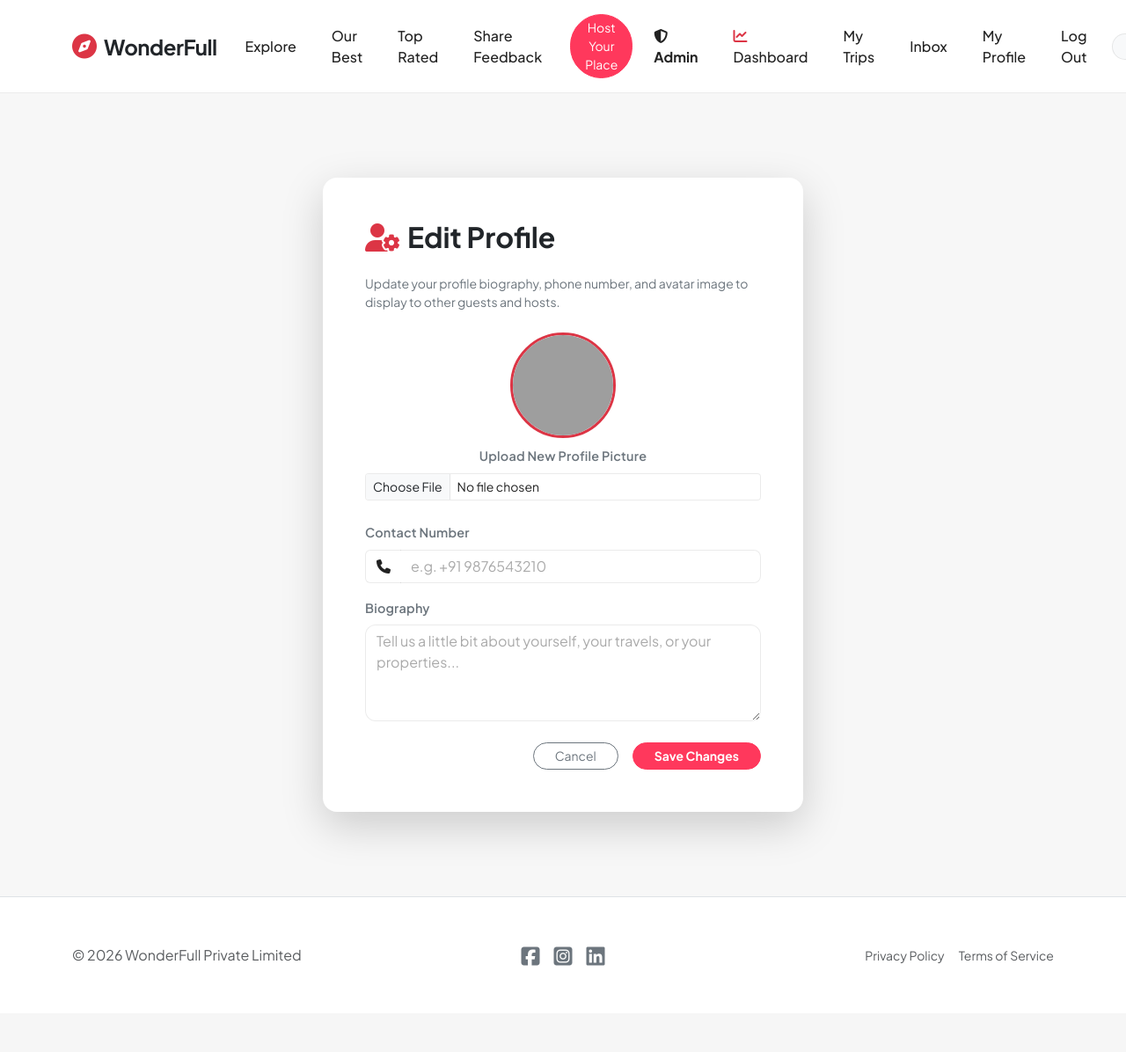
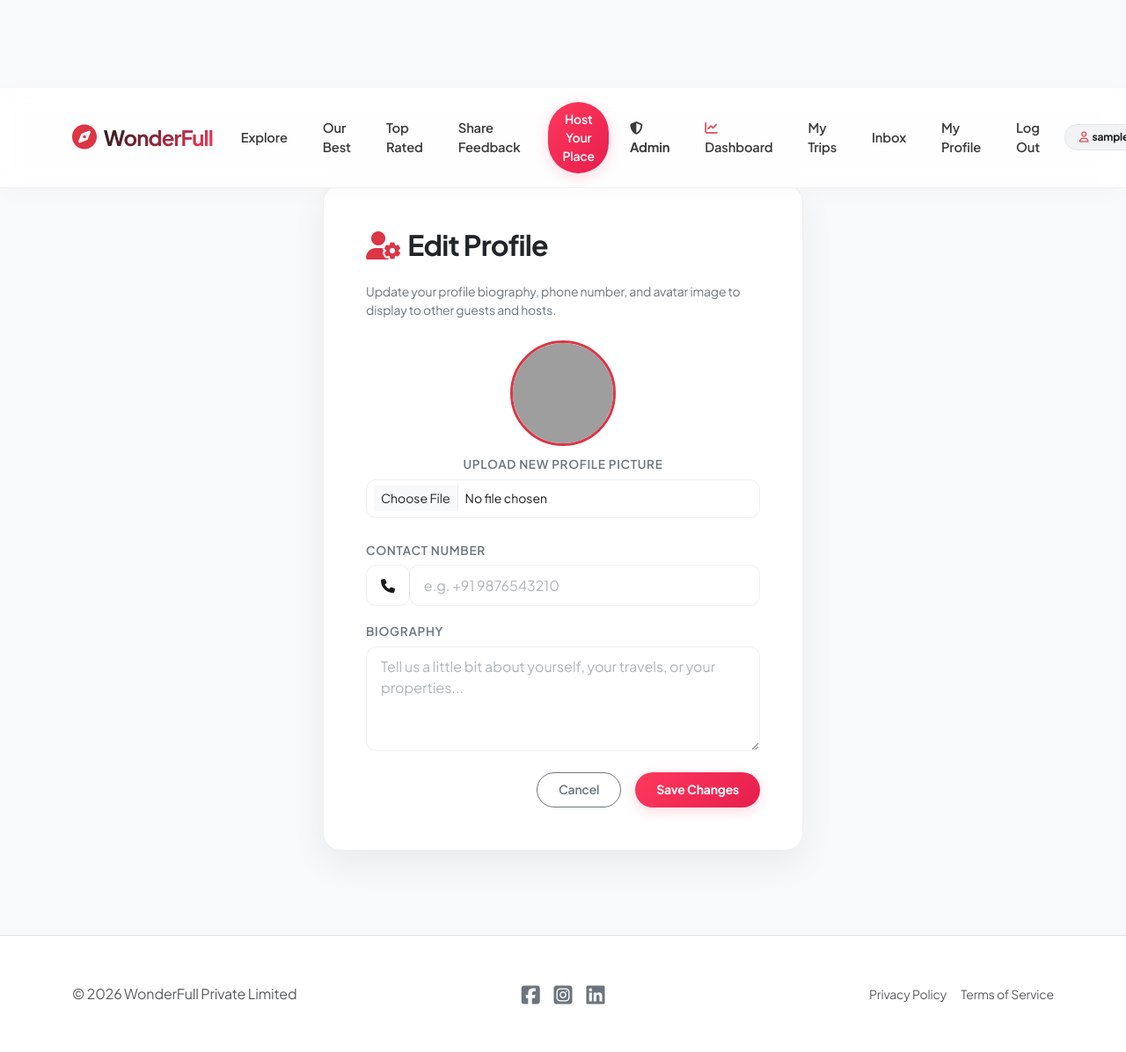
Before and after one commit to Abhayajj/wonderful-hotel, a Node server app: page /profile/edit in a window 1280 px wide. Shown: the whole page at 88% size. Before the commit the page ends 1098 px from the top, so only its background shows below. Run offline with Node 20, Linux system fonts and the light colour scheme; the visitor is signed in with stand-in values (Sample User, id 1); some libraries are stand-ins or nearby versions; grey boxes are pictures that could not be loaded.

Commit message:
feat: improve UI styling with modern theme, glassmorphism, and hover animations

```diff
--- a/public/css/style.css
+++ b/public/css/style.css
@@ -1,42 +1,48 @@
-/* Custom CSS for WonderFull Application */
+/* Custom CSS for WonderFull Application - Premium Design System & UI */
 
 :root {
   --primary-color: #ff385c;
   --primary-hover: #e61e4d;
-  --bg-color: #f7f7f7;
+  --primary-rgb: 255, 56, 92;
+  --bg-color: #f8f9fa;
   --card-bg: #ffffff;
-  --text-dark: #222222;
-  --text-secondary: #717171;
-  --card-shadow: 0 6px 16px rgba(0, 0, 0, 0.08);
-  --transition: all 0.25s cubic-bezier(0.4, 0, 0.2, 1);
-  --border-color: rgba(0, 0, 0, 0.08);
-  --nav-bg: #ffffff;
+  --text-dark: #1a1a1a;
+  --text-secondary: #5e6d77;
+  --card-shadow: 0 8px 30px rgba(0, 0, 0, 0.04);
+  --card-hover-shadow: 0 20px 40px rgba(0, 0, 0, 0.08);
+  --border-color: rgba(0, 0, 0, 0.06);
+  --nav-bg: rgba(255, 255, 255, 0.85);
   --input-bg: #ffffff;
   --footer-bg: #ffffff;
-  --badge-bg: #f8f9fa;
+  --badge-bg: #f1f3f5;
   --card-footer-bg: #ffffff;
   --chat-bubble-self: #ff385c;
   --chat-bubble-other: #ffffff;
   --chat-bg: #f8f9fa;
-  --card-hover-shadow: 0 12px 24px rgba(0, 0, 0, 0.12);
+  --glass-bg: rgba(255, 255, 255, 0.85);
+  --glass-border: rgba(0, 0, 0, 0.06);
+  --glass-blur: blur(12px);
+  --transition: all 0.4s cubic-bezier(0.16, 1, 0.3, 1);
 }
 
 [data-theme="dark"], [data-bs-theme="dark"] {
-  --bg-color: #0e0e0e;
-  --card-bg: #181818;
+  --bg-color: #0c0d0e;
+  --card-bg: #141517;
   --text-dark: #f3f4f6;
   --text-secondary: #9ca3af;
-  --card-shadow: 0 6px 20px rgba(0, 0, 0, 0.4);
-  --border-color: rgba(255, 255, 255, 0.08);
-  --nav-bg: #141414;
-  --input-bg: #222222;
-  --footer-bg: #141414;
-  --badge-bg: #222222;
-  --card-footer-bg: #1c1c1c;
+  --card-shadow: 0 8px 30px rgba(0, 0, 0, 0.25);
+  --card-hover-shadow: 0 20px 45px rgba(0, 0, 0, 0.45);
+  --border-color: rgba(255, 255, 255, 0.06);
+  --nav-bg: rgba(20, 21, 23, 0.85);
+  --input-bg: #1e2022;
+  --footer-bg: #101112;
+  --badge-bg: #1a1c1e;
+  --card-footer-bg: #17181a;
   --chat-bubble-self: #ff385c;
-  --chat-bubble-other: #242424;
-  --chat-bg: #121212;
-  --card-hover-shadow: 0 12px 30px rgba(0, 0, 0, 0.6);
+  --chat-bubble-other: #1f2124;
+  --chat-bg: #0a0b0c;
+  --glass-bg: rgba(20, 21, 23, 0.85);
+  --glass-border: rgba(255, 255, 255, 0.06);
 }
 
 html, body {
@@ -45,6 +51,7 @@
   max-width: 100%;
   margin: 0;
   padding: 0;
+  scroll-behavior: smooth;
 }
 
 .main-wrapper {
@@ -60,285 +67,361 @@
   font-family: 'Plus Jakarta Sans', system-ui, -apple-system, sans-serif !important;
   background-color: var(--bg-color);
   color: var(--text-dark);
+  letter-spacing: -0.01em;
+  -webkit-font-smoothing: antialiased;
+  -moz-osx-font-smoothing: grayscale;
 }
 
-/* Navbar Premium Styling */
+/* Typography Enhancements */
+h1, h2, h3, h4, h5, h6 {
+  font-weight: 700;
+  letter-spacing: -0.025em;
+  color: var(--text-dark);
+}
+
+/* Glassmorphism Navbar */
 .navbar {
+  background-color: var(--nav-bg) !important;
+  backdrop-filter: var(--glass-blur) !important;
+  -webkit-backdrop-filter: var(--glass-blur) !important;
+  border-bottom: 1px solid var(--glass-border) !important;
+  transition: var(--transition);
+  box-shadow: 0 4px 30px rgba(0, 0, 0, 0.02);
+}
+
+.navbar-brand {
   transition: var(--transition);
 }
+
 .navbar-brand span {
   font-family: 'Plus Jakarta Sans', sans-serif;
-  letter-spacing: -0.5px;
+  letter-spacing: -0.04em;
+  font-weight: 800;
+  background: linear-gradient(135deg, var(--text-dark), var(--primary-color));
+  -webkit-background-clip: text;
+  -webkit-text-fill-color: transparent;
 }
+
 .nav-link {
-  font-weight: 500;
+  font-weight: 600;
+  font-size: 0.92rem;
   color: var(--text-dark) !important;
   transition: var(--transition);
   position: relative;
+  opacity: 0.85;
 }
+
+.nav-link:hover {
+  opacity: 1;
+  color: var(--primary-color) !important;
+}
+
 .nav-link::after {
   content: '';
   position: absolute;
   width: 0;
   height: 2px;
-  bottom: 0;
+  bottom: 4px;
   left: 50%;
   background-color: var(--primary-color);
   transition: var(--transition);
   transform: translateX(-50%);
 }
+
 .nav-link:hover::after {
-  width: 60%;
-}
-.btn-danger {
-  background-color: var(--primary-color) !important;
-  border-color: var(--primary-color) !important;
-  transition: var(--transition);
-}
-.btn-danger:hover {
-  background-color: var(--primary-hover) !important;
-  border-color: var(--primary-hover) !important;
-  transform: translateY(-1px);
+  width: 50%;
 }
 
-/* Card Improvements */
-.card-hover {
+/* Premium Buttons */
+.btn {
+  font-weight: 600;
+  border-radius: 50px !important;
+  padding: 0.55rem 1.4rem;
   transition: var(--transition);
-}
-.card-hover:hover {
-  transform: translateY(-6px);
-  box-shadow: 0 12px 24px rgba(0, 0, 0, 0.12) !important;
-}
-.card-hover:hover .card-img-overlay {
-  opacity: 1 !important;
-}
-.card-img-top {
-  border-radius: 1rem 1rem 0 0 !important;
-}
-.rounded-4 {
-  border-radius: 1rem !important;
-}
-.rounded-3 {
-  border-radius: 0.75rem !important;
+  letter-spacing: -0.015em;
 }
 
-/* Form Styles */
-.form-control:focus, .form-range:focus {
-  border-color: var(--primary-color) !important;
-  box-shadow: 0 0 0 0.25rem rgba(255, 56, 92, 0.15) !important;
-}
-.form-label {
-  font-size: 0.9rem;
-  letter-spacing: 0.2px;
+.btn-danger {
+  background: linear-gradient(135deg, var(--primary-color), #e61e4d) !important;
+  border: none !important;
+  box-shadow: 0 4px 15px rgba(255, 56, 92, 0.2) !important;
 }
 
-/* Footer Styling */
-.hover-brand {
-  transition: var(--transition);
-}
-.hover-brand:hover {
-  color: var(--primary-color) !important;
-  transform: scale(1.1);
-}
-.hover-underline:hover {
-  text-decoration: underline !important;
-  color: var(--primary-color) !important;
+.btn-danger:hover {
+  transform: translateY(-2px);
+  box-shadow: 0 8px 20px rgba(255, 56, 92, 0.35) !important;
 }
 
-/* Icons */
-.fa-compass {
-  transition: var(--transition);
-}
-.navbar-brand:hover .fa-compass {
-  transform: rotate(45deg);
+.btn-danger:active {
+  transform: translateY(0);
 }
 
-/* Detail page image styling */
-.show-img {
-  border-radius: 1rem !important;
+.btn-outline-dark {
+  color: var(--text-dark) !important;
+  border: 1.5px solid var(--text-dark) !important;
+  background: transparent !important;
 }
 
-/* Category Filters Container */
-.categories-container {
-  display: flex;
-  overflow-x: auto;
-  gap: 2rem;
-  padding: 1rem 0;
-  margin-bottom: 2rem;
-  scrollbar-width: none; /* Firefox */
-  -ms-overflow-style: none;  /* IE and Edge */
-}
-.categories-container::-webkit-scrollbar {
-  display: none; /* Chrome, Safari, Opera */
+.btn-outline-dark:hover {
+  background-color: var(--text-dark) !important;
+  color: var(--card-bg) !important;
+  transform: translateY(-2px);
 }
 
-/* Category Filter Tag */
-.category-filter {
-  display: flex;
-  flex-direction: column;
-  align-items: center;
-  gap: 0.5rem;
-  color: var(--text-secondary);
-  text-decoration: none;
-  font-size: 0.75rem;
-  font-weight: 600;
-  transition: var(--transition);
-  cursor: pointer;
-  opacity: 0.75;
-  border-bottom: 2px solid transparent;
-  padding-bottom: 0.5rem;
-  white-space: nowrap;
-}
-.category-filter i {
-  font-size: 1.4rem;
-}
-.category-filter:hover {
-  color: var(--text-dark);
-  opacity: 1;
-  border-bottom-color: var(--text-secondary);
-  transform: translateY(-2px);
-}
-.category-filter.active {
-  color: var(--primary-color);
-  opacity: 1;
-  border-bottom: 2px solid var(--primary-color);
-}
-
-/* Interactive Map Styling */
-#map {
-  height: 380px;
-  width: 100%;
-  border-radius: 1rem;
-  border: 1px solid var(--border-color);
-  box-shadow: var(--card-shadow);
-}
-
-/* Leaflet Popup Styling */
-.leaflet-popup-content-wrapper {
-  font-family: 'Plus Jakarta Sans', sans-serif !important;
-  border-radius: 0.75rem !important;
-  padding: 4px 6px !important;
-  box-shadow: var(--card-shadow) !important;
-  border: 0 !important;
-}
-
-.leaflet-popup-content {
-  margin: 12px 16px !important;
-}
-
-.leaflet-popup-close-button {
-  padding: 8px !important;
-  font-size: 14px !important;
-  color: var(--text-secondary) !important;
-}
-
-/* ─── Core Component Theme Overrides ─────────────────────────────────────── */
-@media (min-width: 768px) {
-  .border-end-md {
-    border-right: 1px solid var(--border-color) !important;
-  }
-}
-
+/* Listing Cards - Interactive & Zooming */
 .card {
   background-color: var(--card-bg) !important;
   color: var(--text-dark) !important;
-  border-color: var(--border-color) !important;
+  border: 1px solid var(--border-color) !important;
+  border-radius: 1.25rem !important;
+  overflow: hidden;
+  box-shadow: var(--card-shadow);
+  transition: var(--transition);
+}
+
+.card-hover:hover {
+  transform: translateY(-8px);
+  box-shadow: var(--card-hover-shadow) !important;
+}
+
+.card-img-top {
+  border-radius: 0 !important;
+  height: 260px;
+  object-fit: cover;
+  transition: transform 0.6s cubic-bezier(0.16, 1, 0.3, 1) !important;
+}
+
+.card-hover:hover .card-img-top {
+  transform: scale(1.06) rotate(0.3deg);
 }
 
 .card-body {
   background-color: var(--card-bg) !important;
   color: var(--text-dark) !important;
+  padding: 1.25rem !important;
 }
 
-.navbar {
-  background-color: var(--nav-bg) !important;
-  border-color: var(--border-color) !important;
+.card-title {
+  font-size: 1.05rem;
+  font-weight: 700;
+  margin-bottom: 0.35rem;
+  white-space: nowrap;
+  overflow: hidden;
+  text-overflow: ellipsis;
 }
 
-footer {
-  background-color: var(--footer-bg) !important;
-  border-color: var(--border-color) !important;
+.card-text {
+  font-size: 0.9rem;
+  color: var(--text-secondary);
 }
 
-/* Inputs & Form Elements */
-.form-control, .form-select, .input-group-text {
-  background-color: var(--input-bg) !important;
-  color: var(--text-dark) !important;
-  border-color: var(--border-color) !important;
-}
-
-.form-control:focus, .form-select:focus {
-  background-color: var(--input-bg) !important;
-  color: var(--text-dark) !important;
-}
-
-.form-control::placeholder {
-  color: var(--text-secondary) !important;
-  opacity: 0.6;
-}
-
-/* Alert Boxes & Badges */
-.alert {
-  border-color: var(--border-color) !important;
-}
-
-.alert-light {
-  background-color: var(--card-bg) !important;
-  color: var(--text-dark) !important;
+/* Premium Badges */
+.badge {
+  font-weight: 700;
+  padding: 0.45em 0.85em;
+  border-radius: 30px !important;
 }
 
 .badge.bg-light {
   background-color: var(--badge-bg) !important;
   color: var(--text-dark) !important;
-  border-color: var(--border-color) !important;
+  border: 1px solid var(--border-color) !important;
 }
 
-/* Table Overrides */
+/* Modern Inputs & Floating Forms */
+.form-control, .form-select, .input-group-text {
+  background-color: var(--input-bg) !important;
+  color: var(--text-dark) !important;
+  border: 1.5px solid var(--border-color) !important;
+  border-radius: 0.75rem !important;
+  padding: 0.65rem 1rem;
+  transition: var(--transition);
+}
+
+.form-control:focus, .form-select:focus {
+  border-color: var(--primary-color) !important;
+  box-shadow: 0 0 0 4px rgba(255, 56, 92, 0.12) !important;
+}
+
+.form-control::placeholder {
+  color: var(--text-secondary) !important;
+  opacity: 0.5;
+}
+
+.form-label {
+  font-size: 0.85rem;
+  font-weight: 700;
+  color: var(--text-secondary);
+  text-transform: uppercase;
+  letter-spacing: 0.05em;
+  margin-bottom: 0.4rem;
+}
+
+/* Category Slider bar */
+.categories-container {
+  display: flex;
+  overflow-x: auto;
+  gap: 1.8rem;
+  padding: 0.75rem 0.25rem;
+  margin-bottom: 2.2rem;
+  scrollbar-width: none; /* Firefox */
+  -ms-overflow-style: none; /* IE and Edge */
+}
+
+.categories-container::-webkit-scrollbar {
+  display: none; /* Chrome, Safari, Opera */
+}
+
+.category-filter {
+  display: flex;
+  flex-direction: column;
+  align-items: center;
+  gap: 0.4rem;
+  color: var(--text-secondary);
+  text-decoration: none !important;
+  font-size: 0.75rem;
+  font-weight: 700;
+  transition: var(--transition);
+  cursor: pointer;
+  opacity: 0.7;
+  border-bottom: 2.5px solid transparent;
+  padding-bottom: 0.6rem;
+  white-space: nowrap;
+}
+
+.category-filter i {
+  font-size: 1.5rem;
+  transition: var(--transition);
+}
+
+.category-filter:hover {
+  color: var(--text-dark);
+  opacity: 1;
+  transform: translateY(-3px);
+}
+
+.category-filter:hover i {
+  color: var(--primary-color);
+}
+
+.category-filter.active {
+  color: var(--primary-color);
+  opacity: 1;
+  border-bottom-color: var(--primary-color);
+}
+
+/* Details Page (Show View) */
+.show-img {
+  border-radius: 1.25rem !important;
+  max-height: 480px;
+  object-fit: cover;
+  box-shadow: var(--card-shadow);
+  border: 1px solid var(--border-color);
+}
+
+/* Booking Widget Floating Card */
+.sticky-top {
+  top: 100px !important;
+}
+
+.card.shadow-lg {
+  box-shadow: 0 15px 40px rgba(0, 0, 0, 0.06) !important;
+}
+
+[data-theme="dark"] .card.shadow-lg,
+[data-bs-theme="dark"] .card.shadow-lg {
+  box-shadow: 0 15px 45px rgba(0, 0, 0, 0.5) !important;
+}
+
+/* Interactive Map Section */
+#map {
+  height: 400px;
+  width: 100%;
+  border-radius: 1.25rem;
+  border: 1px solid var(--border-color);
+  box-shadow: var(--card-shadow);
+}
+
+.leaflet-popup-content-wrapper, .leaflet-popup-tip {
+  background-color: var(--card-bg) !important;
+  color: var(--text-dark) !important;
+  border-radius: 0.75rem !important;
+  font-family: 'Plus Jakarta Sans', sans-serif !important;
+  box-shadow: var(--card-shadow) !important;
+}
+
+.leaflet-popup-content {
+  margin: 12px 16px !important;
+  font-size: 0.9rem;
+}
+
+/* Inbox & Custom Chat Elements */
+#chat-messages {
+  background-color: var(--chat-bg) !important;
+  border-radius: 1rem;
+  padding: 1.25rem;
+}
+
+.chat-bubble {
+  max-width: 75%;
+  border-radius: 1.15rem;
+  padding: 0.75rem 1.15rem;
+  font-size: 0.92rem;
+  line-height: 1.45;
+  margin-bottom: 0.75rem;
+  box-shadow: 0 2px 8px rgba(0,0,0,0.02);
+}
+
+.chat-bubble.self {
+  background: linear-gradient(135deg, var(--chat-bubble-self), #e61e4d) !important;
+  color: #ffffff !important;
+  border-top-right-radius: 0.25rem;
+  align-self: flex-end;
+}
+
+.chat-bubble.other {
+  background-color: var(--chat-bubble-other) !important;
+  color: var(--text-dark) !important;
+  border: 1px solid var(--border-color) !important;
+  border-top-left-radius: 0.25rem;
+  align-self: flex-start;
+}
+
+/* Dashboard Summary Cards */
+.metric-card {
+  border-radius: 1.25rem;
+  padding: 1.5rem;
+  background-color: var(--card-bg);
+  border: 1px solid var(--border-color);
+  box-shadow: var(--card-shadow);
+  transition: var(--transition);
+}
+
+.metric-card:hover {
+  transform: translateY(-4px);
+  box-shadow: var(--card-hover-shadow);
+}
+
+/* Customized Premium Table styling */
 .table {
   color: var(--text-dark) !important;
   --bs-table-bg: var(--card-bg) !important;
   --bs-table-hover-bg: var(--badge-bg) !important;
   --bs-table-color: var(--text-dark) !important;
   --bs-table-border-color: var(--border-color) !important;
+  vertical-align: middle;
+  border-radius: 0.75rem;
+  overflow: hidden;
 }
 
-.table-light {
-  --bs-table-bg: var(--badge-bg) !important;
-  --bs-table-color: var(--text-dark) !important;
-}
-
-/* Chat Overrides */
-.card-footer {
-  background-color: var(--card-footer-bg) !important;
-  border-color: var(--border-color) !important;
-}
-
-#chat-messages {
-  background-color: var(--chat-bg) !important;
-}
-
-#chat-messages .border {
-  background-color: var(--chat-bubble-other) !important;
-  color: var(--text-dark) !important;
-  border-color: var(--border-color) !important;
-}
-
-/* Leaflet Popup Content Theme Support */
-.leaflet-popup-content-wrapper, .leaflet-popup-tip {
-  background-color: var(--card-bg) !important;
-  color: var(--text-dark) !important;
-}
-
-/* Bootstrap Utility Overrides for Themes */
+/* Light / Dark Mode Consistency Utilities */
 [data-theme="dark"] .bg-white,
 [data-bs-theme="dark"] .bg-white {
   background-color: var(--card-bg) !important;
 }
 
 [data-theme="dark"] .bg-light,
-[data-theme="dark"] .bg-body-light,
-[data-bs-theme="dark"] .bg-light,
-[data-bs-theme="dark"] .bg-body-light {
+[data-bs-theme="dark"] .bg-light {
   background-color: var(--badge-bg) !important;
 }
 
@@ -361,46 +444,30 @@
 }
 
 [data-theme="dark"] .text-muted,
-[data-theme="dark"] .text-body-secondary,
-[data-bs-theme="dark"] .text-muted,
-[data-bs-theme="dark"] .text-body-secondary {
+[data-bs-theme="dark"] .text-muted {
   color: var(--text-secondary) !important;
 }
 
-[data-theme="dark"] .text-secondary,
-[data-bs-theme="dark"] .text-secondary {
-  color: var(--text-secondary) !important;
+/* Custom Scrollbars */
+::-webkit-scrollbar {
+  width: 8px;
+  height: 8px;
 }
 
-[data-theme="dark"] .btn-outline-dark,
-[data-bs-theme="dark"] .btn-outline-dark {
-  color: var(--text-dark) !important;
-  border-color: var(--text-dark) !important;
-}
-
-[data-theme="dark"] .btn-outline-dark:hover,
-[data-bs-theme="dark"] .btn-outline-dark:hover {
-  background-color: var(--text-dark) !important;
-  color: var(--card-bg) !important;
-}
-
-/* Global Transition Smoothness */
-body#START, .card, .navbar, footer, .form-control, .form-select, input, select, textarea, button, a {
-  transition: background-color 0.25s ease, color 0.2s ease, border-color 0.25s ease, box-shadow 0.25s ease;
-}
-
-/* Scrollbars for Dark Mode */
-::-webkit-scrollbar {
-  width: 10px;
-  height: 10px;
-}
 ::-webkit-scrollbar-track {
   background: var(--bg-color);
 }
+
 ::-webkit-scrollbar-thumb {
   background: var(--border-color);
-  border-radius: 5px;
+  border-radius: 20px;
 }
+
 ::-webkit-scrollbar-thumb:hover {
   background: var(--text-secondary);
 }
+
+/* Smooth Compass Rotation */
+.navbar-brand:hover .fa-compass {
+  transform: rotate(90deg);
+}
```
